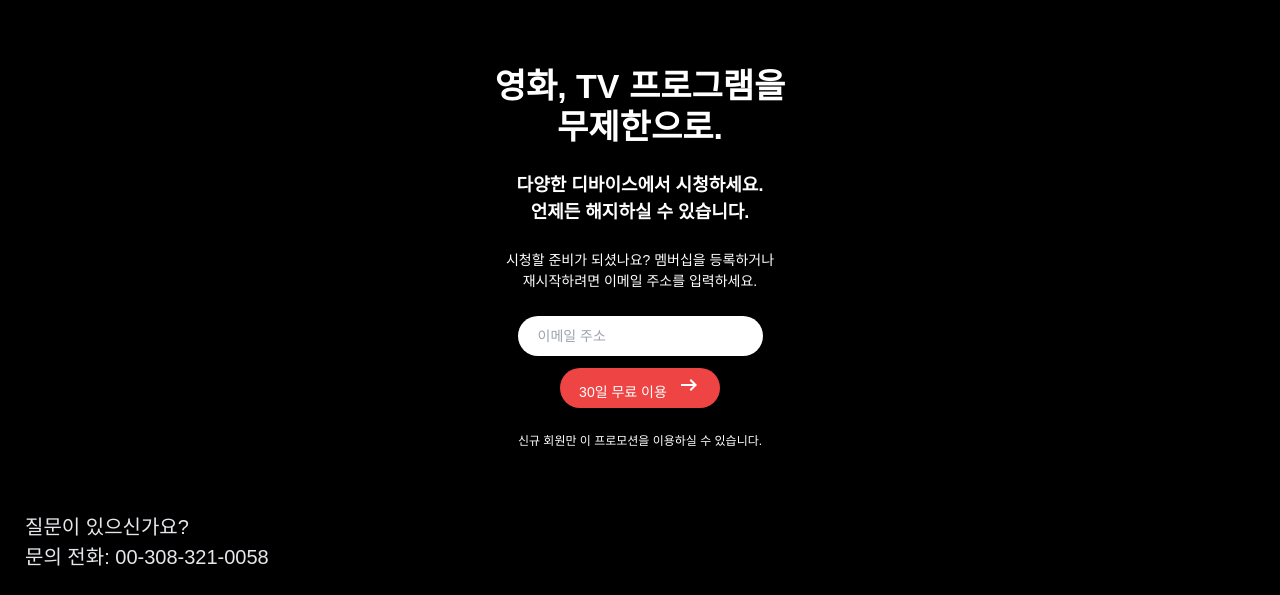
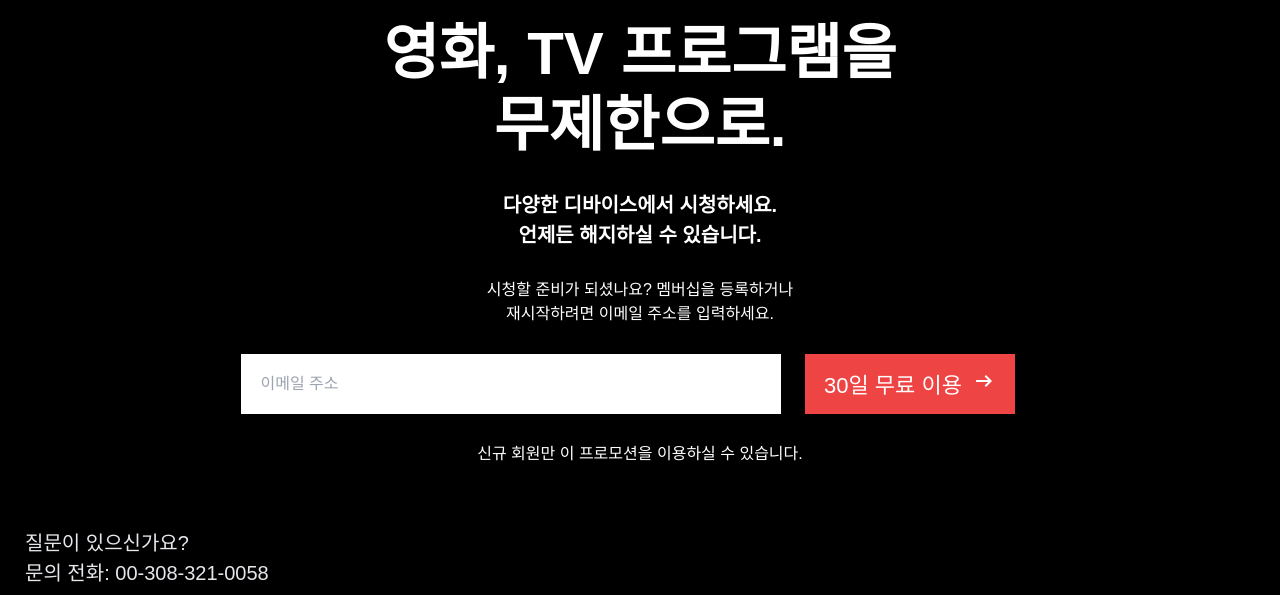
Before and after one commit to likelionTailwind/munpark-netflex-project, a website: page src/index.html in a window 1280 px wide. Shown: the part 142-737 px from the top of the page. Drawn offline with nearby package versions, Linux system fonts and the light colour scheme; a web font is replaced by a local one.

Commit message:
Feat: (web) header__info 마크업

```diff
--- a/src/index.html
+++ b/src/index.html
@@ -20,19 +20,21 @@
           class="w-[60px] h-[30px] rounded bg-red-500 text-logBtn font-bold md:w-[70px] md:h-[40px] md:text-web-logBtn">로그인</button>
     </div>
     </div>
-    <div class="pt-[20px] px-[18px] pb-[22px] text-center">
-      <p class="mt-[48px] text-headerInfo1 font-bold">영화, TV 프로그램을<br/>무제한으로.</p>
-      <p class="mt-[24px] text-headerInfo2 font-bold">다양한 디바이스에서 시청하세요.<br />언제든 해지하실 수 있습니다.</p>
-      <p class="mt-[24px] text-headerInfo3">시청할 준비가 되셨나요? 멤버십을 등록하거나<br/>재시작하려면 이메일 주소를 입력하세요.</p>
-      <div class="mt-[24px] left-10">
-        <div class="email-left"><input type="email" name="" id="" placeholder="이메일 주소"
+    <div class="pt-[20px] px-[18px] pb-[22px] text-center md:py-[570x] md:px-[240.5px]">
+      <p class="mt-[48px] text-headerInfo1 font-bold md:mt-0 md:text-web-headerInfo1">영화, TV 프로그램을<br/>무제한으로.</p>
+      <p class="mt-[24px] text-headerInfo2 font-bold md:mt-[28px] md:text-web-headerInfo2">다양한 디바이스에서 시청하세요.<br />언제든 해지하실 수 있습니다.</p>
+      <p class="mt-[24px] text-headerInfo md:mt-[28px] md:text-web-headerInfo3">시청할 준비가 되셨나요? 멤버십을 등록하거나<br />재시작하려면
+        이메일 주소를 입력하세요.</p>
+      <div class="mt-[24px] md:mt-[28px] md:flex md:flex-roe">
+        <div class="email-left basis-1/2"><input type="email" name="" id="" placeholder="이메일 주소"
             class="w-[245px] h-[40px] rounded-[30px] placeholder:text-headerInfo3 placeholder:pt-[10px]
-            placeholder:px-[20px] placeholder:pb-[9px]" />
+            placeholder:px-[20px] placeholder:pb-[9px] text-gray-500 md:w-[540px] md:h-[60px] md:rounded-[0] md:placeholder:text-web-headerInfo3 md:placeholder:py-[18px] md:placeholder:px-[20px]" />
         </div>
-        <div class="mt-[12px]"><button class="w-[160px] h-[40px] bg-red-500 rounded-[30px] text-[14px]">30일 무료 이용<span class="material-symbols-outlined ml-[10px]">arrow_right_alt</span></button>
+        <div class="mt-[12px] basis-1/2 md:mt-0"><button class="w-[160px] h-[40px] bg-red-500 rounded-[30px] text-[14px] md:w-[210px] md:h-[60px] md:rounded-[0] md:text-web-headerInfo4">30일 무료
+            이용<span class="material-symbols-outlined ml-[10px]">arrow_right_alt</span></button>
         </div>
       </div>
-      <p class="mt-[24px] text-headerInfo4">신규 회원만 이 프로모션을 이용하실 수 있습니다.</p>
+      <p class="mt-[24px] text-headerInfo4 md:mt-[28px] md:text-web-headerInfo3">신규 회원만 이 프로모션을 이용하실 수 있습니다.</p>
     </div>
   </header>
   <footer class="py-[40px] px-[25px] text-gray-200">
--- a/tailwind.config.js
+++ b/tailwind.config.js
@@ -9,6 +9,10 @@ module.exports = {
       'headerInfo2' : ['18px', '27px'],
       'headerInfo3' : ['14px', '21px'],
       'headerInfo4' : ['12px', '18px'],
+      'web-headerInfo1' : ['60px', '72px'],
+      'web-headerInfo2' : ['20px', '30px'],
+      'web-headerInfo3' : ['16px', '24px'],
+      'web-headerInfo4' : ['22px', '26.4px'],
       'footerInfo1' : ['20px', '30px'],
       'footerInfo2' : ['14px', '21px'],
       'footerInfo3' : ['16px', '19.2px'],
```
Also changed, not shown: src/css/style.css.
